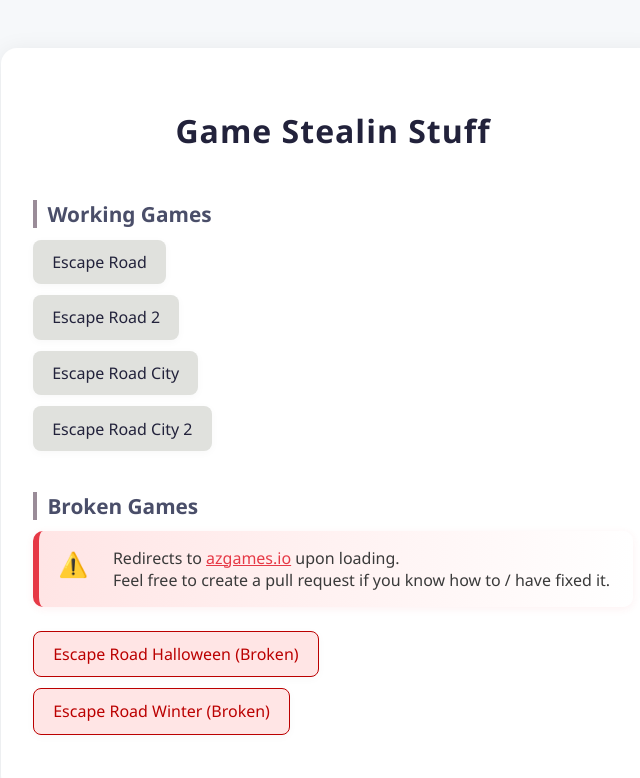
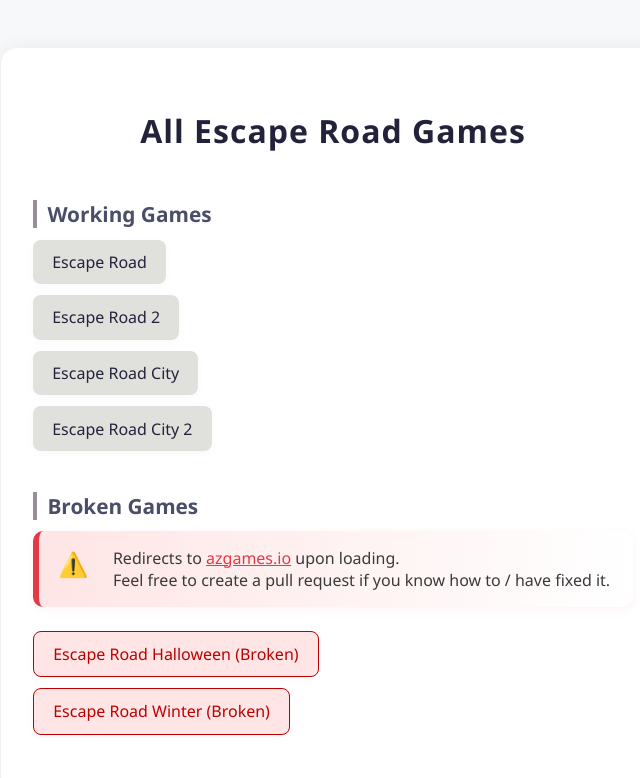
Before and after one commit to superredeyeball/All-escape-road-games, a plain HTML site: page index.html in a window 1280 px wide. Shown: the whole page, without its empty margins (307-947 px from the left). Drawn offline with Linux system fonts and the light colour scheme.

Commit message:
Change title of index page

```diff
--- a/index.html
+++ b/index.html
@@ -4,7 +4,7 @@
 <head>
     <meta charset="UTF-8">
     <meta name="viewport" content="width=device-width, initial-scale=1.0">
-    <title>Game Stealin Stuff</title>
+    <title>All Escape Road Games</title>
     <style>
         body {
             font-family: 'Segoe UI', Arial, sans-serif;
@@ -124,7 +124,7 @@
 
 <body>
     <div class="container">
-        <h1>Game Stealin Stuff</h1>
+        <h1>All Escape Road Games</h1>
 
         <h2>Working Games</h2>
         <ul>
```
